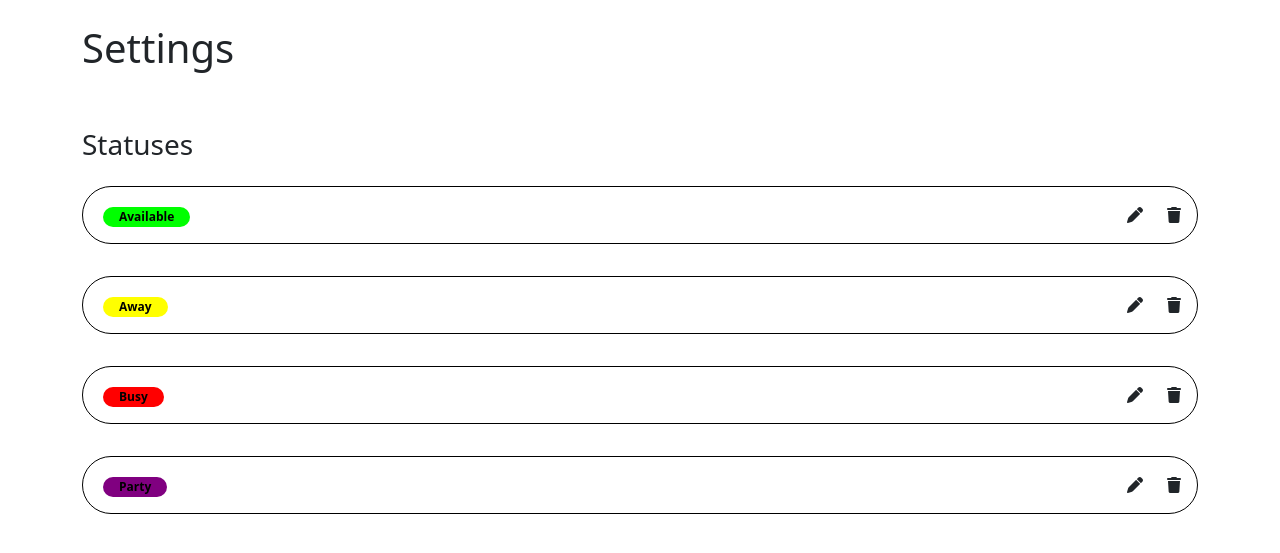
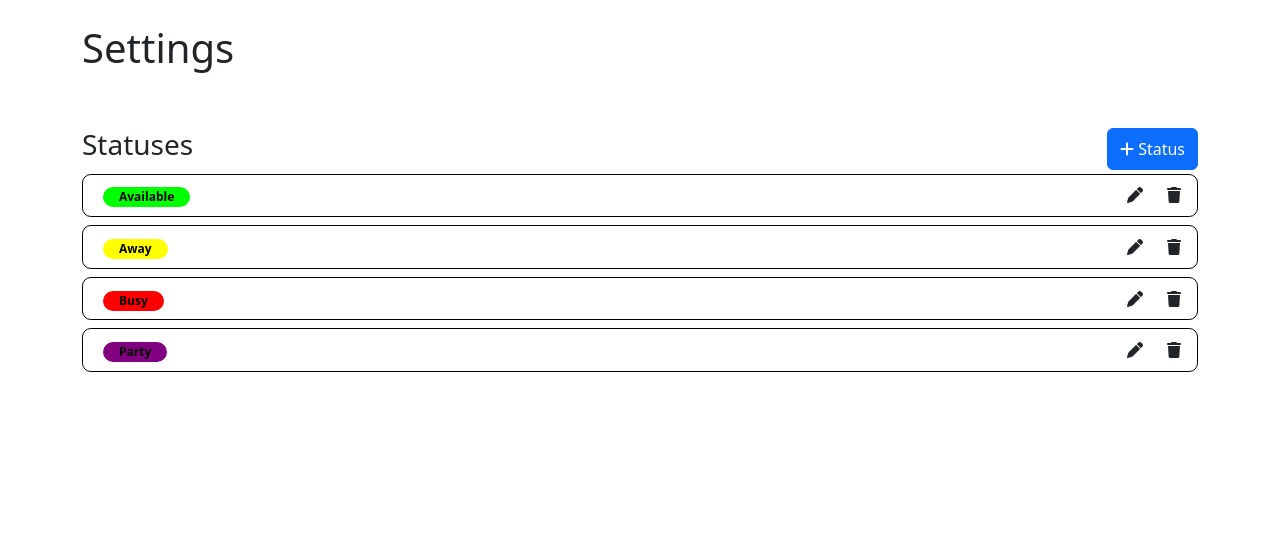
Before and after one commit to woody05/StatusPi, a Flask app: page /settings in a window 1280 px wide. Shown: the part 56-609 px from the top of the page. Run offline with Flask 3, Linux system fonts and the light colour scheme; some libraries are stand-ins or nearby versions.

Commit message:
tweaking settings

```diff
--- a/app/static/css/main.css
+++ b/app/static/css/main.css
@@ -35,6 +35,6 @@
 
 .status-setting-item {
     border: 1px solid black; /* Solid 1px border */
-    border-radius: 3em; /* Rounded corners with 3em radius */
-    padding: 1em; /* Optional: Add padding for spacing */
+    border-radius: 0.55em; /* Rounded corners with 3em radius */
+    padding: 0.55em 1em; /* Optional: Add padding for spacing */
 }
--- a/app/templates/settings.html
+++ b/app/templates/settings.html
@@ -19,14 +19,18 @@
 
 <div class="row mt-5">
     <div class="col-md-12">
-        <h3>Statuses</h3>
+        <div class="d-flex justify-content-between">
+            <h3>Statuses</h3>
+            <button class="btn btn-primary add-status" id="add-status"><i class="fa-solid fa-plus"></i> Status</button>
+        </div>
+
     </div>
 </div>
 
 <div class="row">
     {% for status in available_statuses %}
     <div class="col-md-12">
-        <div class="d-flex justify-content-left justify-content-between status-setting-item my-3 data-name="{{ status.name }}" data-color="{{ status.color }}" data-status-id="{{ status.id }}"">
+        <div class="d-flex justify-content-left justify-content-between status-setting-item my-1 data-name="{{ status.name }}" data-color="{{ status.color }}" data-status-id="{{ status.id }}"">
             <div class="d-flex">
                 <div>
                     <span class="badge rounded-pill current-status py-1 px-3 ms-1"
```
